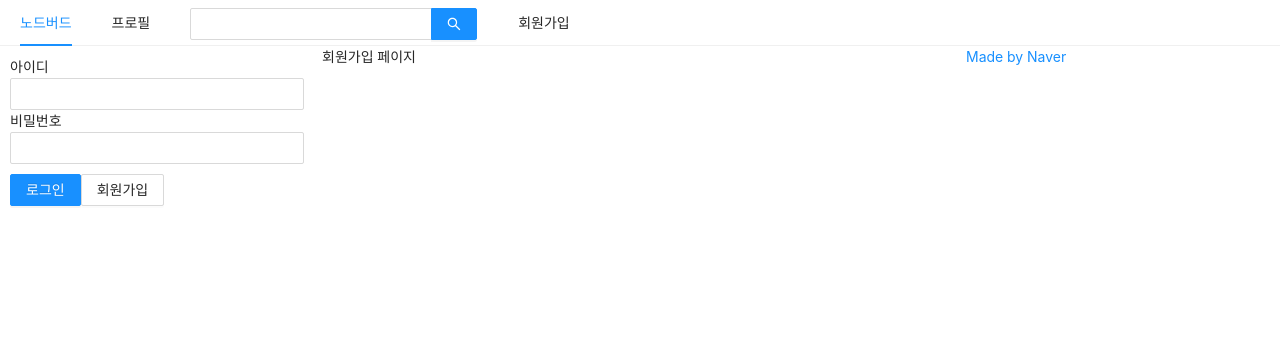
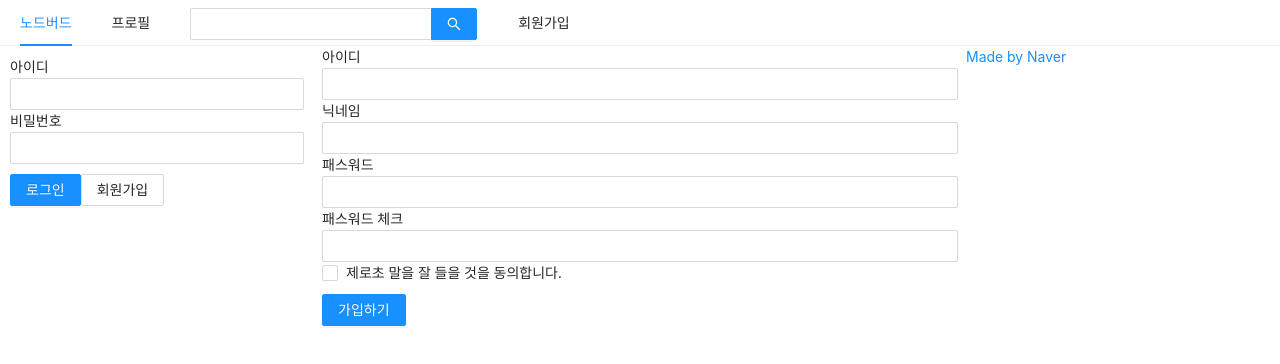
Before and after one commit to qnrjs42/React-NodeBird-Re, a Next.js app in the folder front/: page /signup in a window 1280 px wide. Shown: the top 364 px of the page. Built offline with nearby package versions, Linux system fonts and the light colour scheme.

Commit message:
ch2-9 // 회원가입 페이지 만들기(커스텀 훅)

```diff
--- a/front/components/LoginForm.js
+++ b/front/components/LoginForm.js
@@ -2,6 +2,8 @@
 import { Form, Input, Button } from "antd";
 import styled from "styled-components";
 import Link from "next/link";
+import PropTypes from "prop-types";
+import useInput from "../hooks/useInput";
 
 const ButtonWrapper = styled.div`
   margin-top: 10px;
@@ -13,16 +15,8 @@
 
 // AppLayout에서 넘겨준 setIsLoggedIn
 const LoginForm = ({ setIsLoggedIn }) => {
-  const [id, setId] = useState("");
-  const [password, setPassword] = useState("");
-
-  const onChangeId = useCallback((e) => {
-    setId(e.target.value);
-  }, []);
-
-  const onChangePassword = useCallback((e) => {
-    setPassword(e.target.value);
-  }, []);
+  const [id, onChangeId] = useInput("");
+  const [password, onChangePassword] = useInput("");
 
   const onSubmitForm = useCallback(() => {
     console.log(id, password);
@@ -62,4 +56,8 @@
   );
 };
 
+LoginForm.propTypes = {
+  setIsLoggedIn: PropTypes.func.isRequired,
+};
+
 export default LoginForm;
--- /dev/null
+++ b/front/hooks/useInput.js
@@ -0,0 +1,11 @@
+import { useState, useCallback } from "react";
+
+const hooks = (initialValue = null) => {
+  const [value, setValue] = useState(initialValue);
+  const handler = useCallback((e) => {
+    setValue(e.target.value);
+  }, []);
+  return [value, handler];
+};
+
+export default hooks;
--- a/front/pages/signup.js
+++ b/front/pages/signup.js
@@ -1,15 +1,105 @@
-import React from "react";
+import React, { useCallback, useState } from "react";
 import Head from "next/head";
+import { Form, Input, Checkbox, Button } from "antd";
 import AppLayout from "../components/AppLayout";
+import useInput from "../hooks/useInput";
+import styled from "styled-components";
+
+const ErrorMessage = styled.div`
+  color: red;
+`;
 
 const Signup = () => {
+  const [id, onChangeId] = useInput("");
+  const [nickname, onChangeNickname] = useInput("");
+  const [password, onChangePassword] = useInput("");
+  const [passwordCheck, setPasswordCheck] = useState("");
+  const [passwordError, setPasswordError] = useState(false);
+  const [termError, setTermError] = useState(false);
+  const [term, setTerm] = useState("");
+
+  const onChangePasswordCheck = useCallback(
+    (e) => {
+      setPasswordCheck(e.target.value);
+      setPasswordError(e.target.value !== password);
+    },
+    [password]
+  );
+
+  const onChangeTerm = useCallback((e) => {
+    setTerm(e.target.checked);
+    setTermError(false);
+  }, []);
+
+  const onSubmit = useCallback(() => {
+    if (password !== passwordCheck) {
+      return setPasswordError(true);
+    }
+    if (!term) {
+      return setTermError(true);
+    }
+    console.log(id, nickname, password);
+  }, [password, passwordCheck, term]);
+
   return (
-    <>
+    <AppLayout>
       <Head>
         <title>회원가입 | NodeBird</title>
       </Head>
-      <AppLayout>회원가입 페이지</AppLayout>
-    </>
+      <Form onFinish={onSubmit}>
+        <div>
+          <label htmlFor="user-id">아이디</label>
+          <br />
+          <Input name="user-id" value={id} required onChange={onChangeId} />
+        </div>
+        <div>
+          <label htmlFor="user-nickname">닉네임</label>
+          <br />
+          <Input
+            name="user-nickname"
+            value={nickname}
+            required
+            onChange={onChangeNickname}
+          />
+        </div>
+        <div>
+          <label htmlFor="user-password">패스워드</label>
+          <br />
+          <Input
+            type="password"
+            name="user-password"
+            value={password}
+            required
+            onChange={onChangePassword}
+          />
+        </div>
+        <div>
+          <label htmlFor="user-password-check">패스워드 체크</label>
+          <br />
+          <Input
+            type="password"
+            name="user-password-check"
+            value={passwordCheck}
+            required
+            onChange={onChangePasswordCheck}
+          />
+          {passwordError && (
+            <ErrorMessage>비밀번호가 일치하지 않습니다.</ErrorMessage>
+          )}
+        </div>
+        <div>
+          <Checkbox name="user-term" checked={term} onChange={onChangeTerm}>
+            제로초 말을 잘 들을 것을 동의합니다.
+          </Checkbox>
+          {termError && <ErrorMessage>약관에 동의하셔야 합니다.</ErrorMessage>}
+        </div>
+        <div style={{ marginTop: 10 }}>
+          <Button type="primary" htmlType="submit">
+            가입하기
+          </Button>
+        </div>
+      </Form>
+    </AppLayout>
   );
 };
 
```
